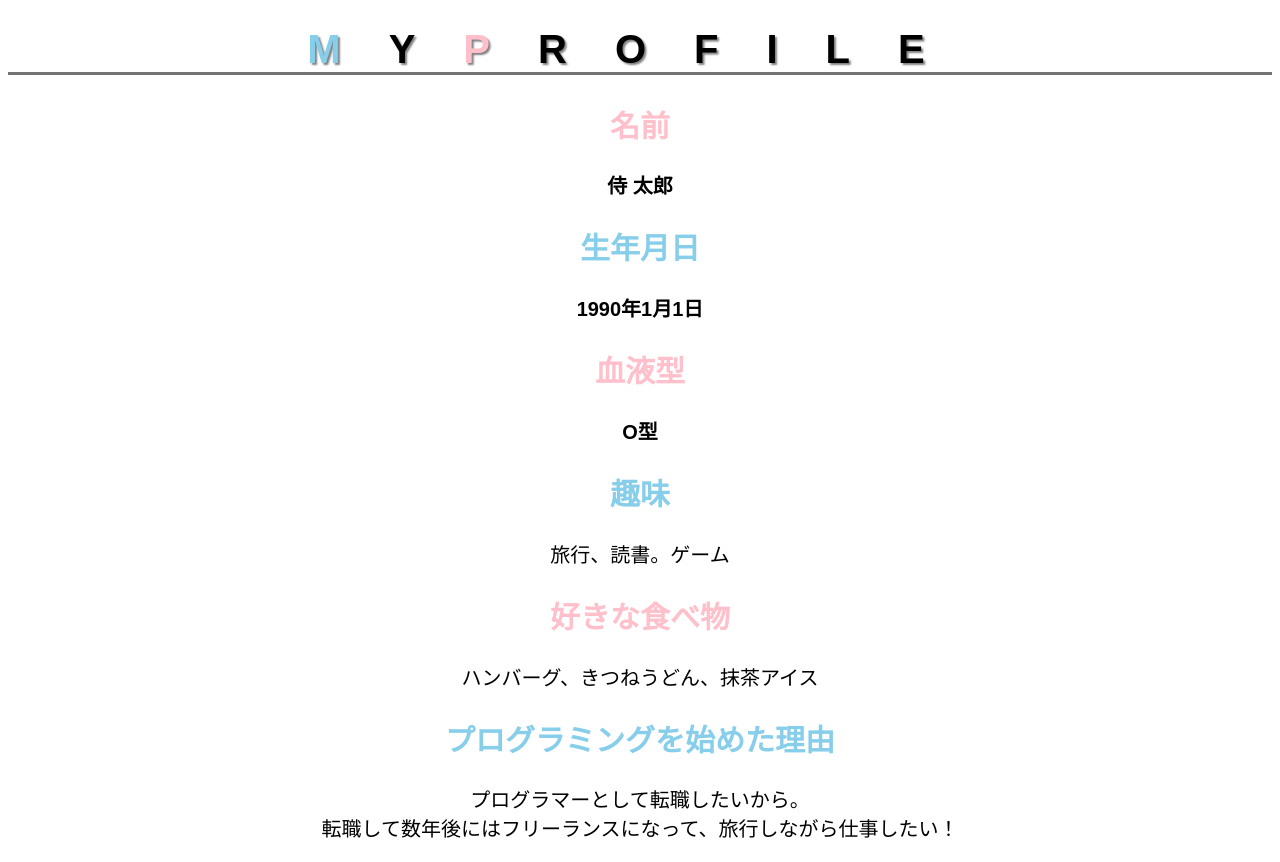
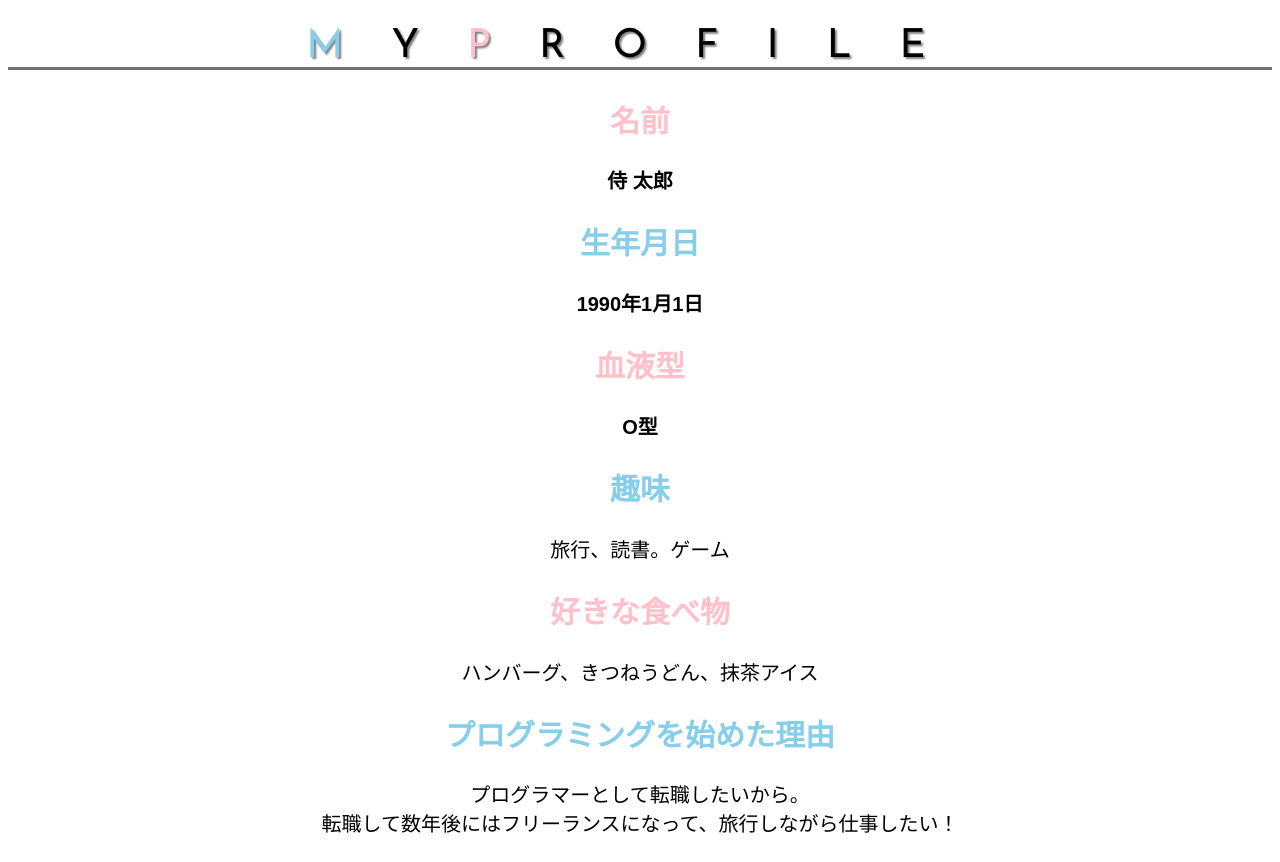
Before and after one commit to LS-tsuzuki/html-css-basic-kadai, a plain HTML site: page kadai_014/kadai_014.html in a window 1280 px wide. Drawn offline with Linux system fonts and the light colour scheme.

Commit message:
font-family修正

```diff
--- a/kadai_014/kadai_014.html
+++ b/kadai_014/kadai_014.html
@@ -1,12 +1,17 @@
 <!DOCTYPE html>
 <html lang="ja">
+
 <head>
     <meta charset="UTF-8">
     <meta name="viewport" content="width=device-width, initial-scale=1.0">
     <title>14章課題</title>
     <meta name="description" content="このページは14章課題です。">
+    <link rel="preconnect" href="https://fonts.googleapis.com">
+    <link rel="preconnect" href="https://fonts.gstatic.com" crossorigin>
+    <link href="https://fonts.googleapis.com/css2?family=Josefin+Sans:ital,wght@0,100..700;1,100..700&display=swap" rel="stylesheet">
     <link rel="stylesheet" href="style.css">
 </head>
+
 <body>
     <h1><span class="color-skyblue">M</span>Y<span class="color-pink">P</span>ROFILE</h1>
     <div id="basic">
@@ -24,4 +29,5 @@
     <h2 class="color-skyblue">プログラミングを始めた理由</h2>
     <p>プログラマーとして転職したいから。<br>転職して数年後にはフリーランスになって、旅行しながら仕事したい！</p>
 </body>
+
 </html>
--- a/kadai_014/style.css
+++ b/kadai_014/style.css
@@ -9,8 +9,9 @@ body {
 
 
 h1 {
-    font-family: Josefin Sarif, sans-serif;
+    font-family: "Josefin Sans", sans-serif;
     font-size: 2rem;
+    font-weight: normal;
     letter-spacing: 1.2em;
     text-shadow: 2px 2px 2px gray;
     border-bottom: 3px solid rgb(115, 115, 114);
```
